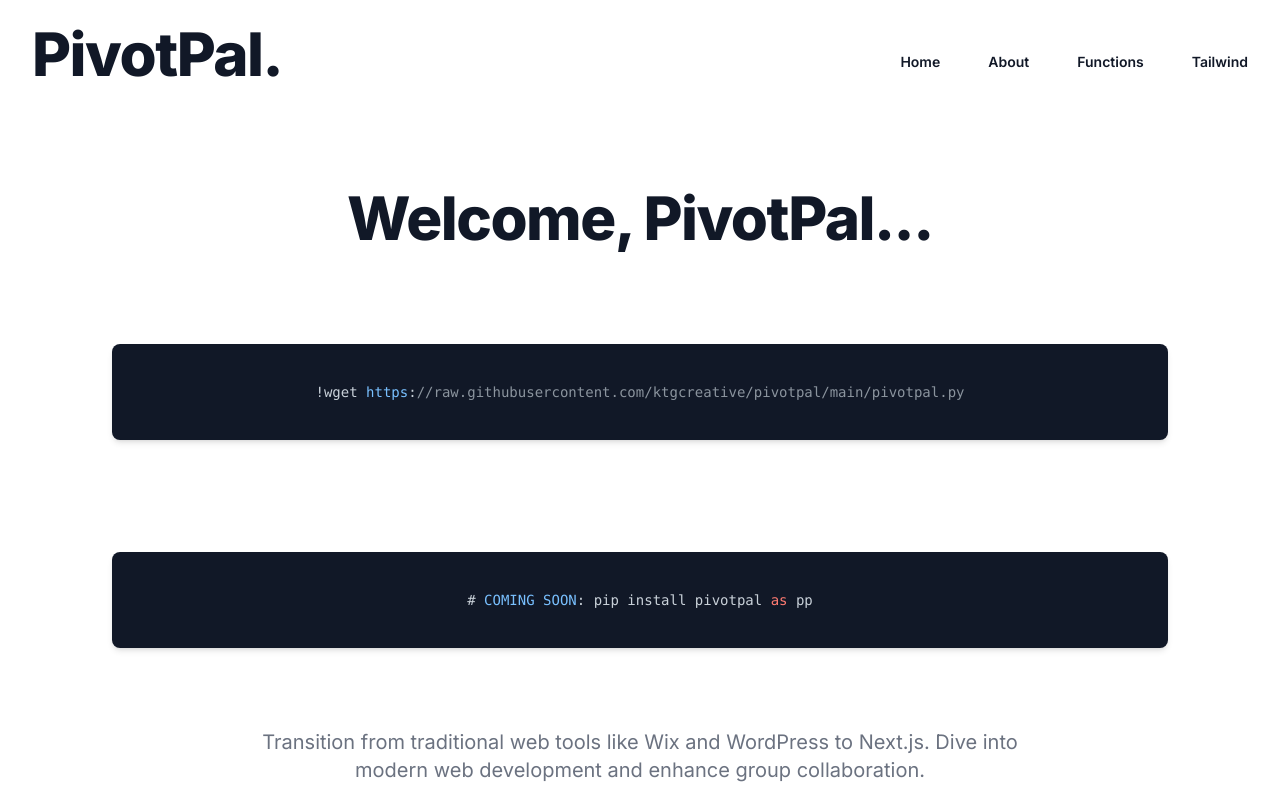
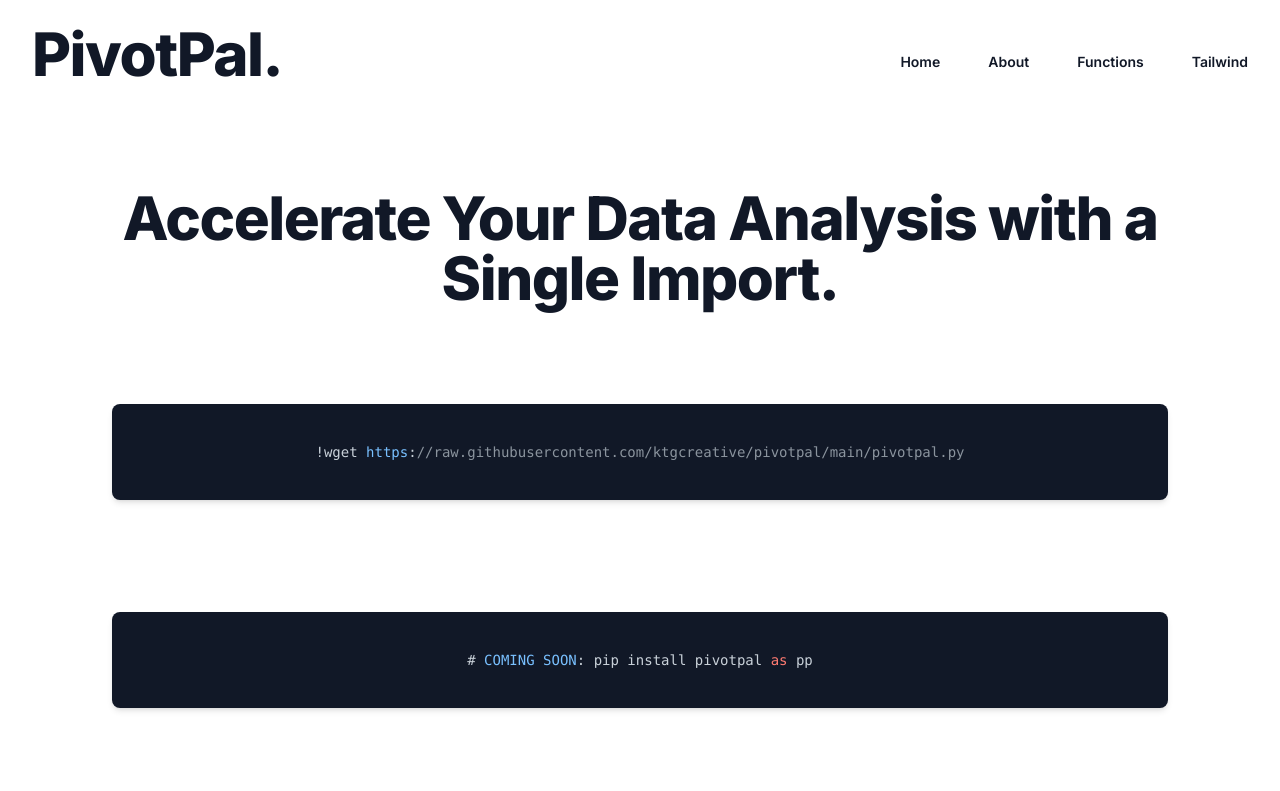
Before and after one commit to ktgcreative/pivotpal-website, a Next.js app: page / in a window 1280 px wide. Shown: the top 791 px of the page. Built offline with nearby package versions, Linux system fonts and the light colour scheme.

Commit message:
first commit

```diff
--- a/app/page.tsx
+++ b/app/page.tsx
@@ -174,9 +174,9 @@ const tutorialItems = [
     <>
       <HeroSection
         id='getStarted'
-        title={'Welcome, PivotPal...'}
+        title={'Accelerate Your Data Analysis with a Single Import.'}
         subtitle={'pip import PivotPal'}
-        description={'Transition from traditional web tools like Wix and WordPress to Next.js. Dive into modern web development and enhance group collaboration.'}
+        description={'Break free from the limitations of traditional spreadsheet tools. With PivotPal, harness the power of Python to transform, analyze, and visualize your data seamlessly.'}
         primaryButtonText={'Start Learning'}
         primaryButtonLink={'/functions'}
         secondaryButtonText={'Why PivotPal?'}
```
